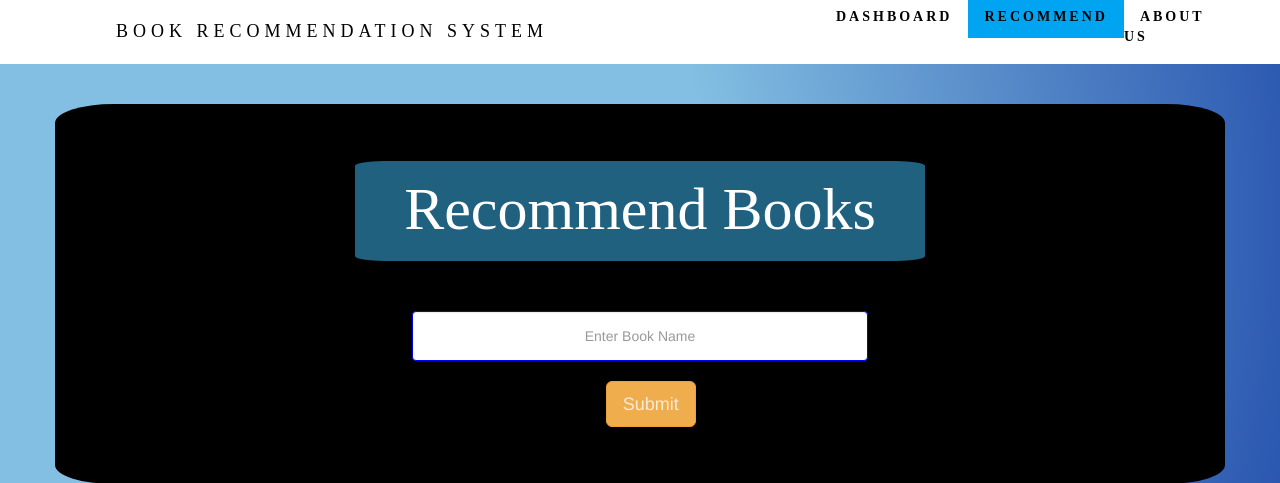
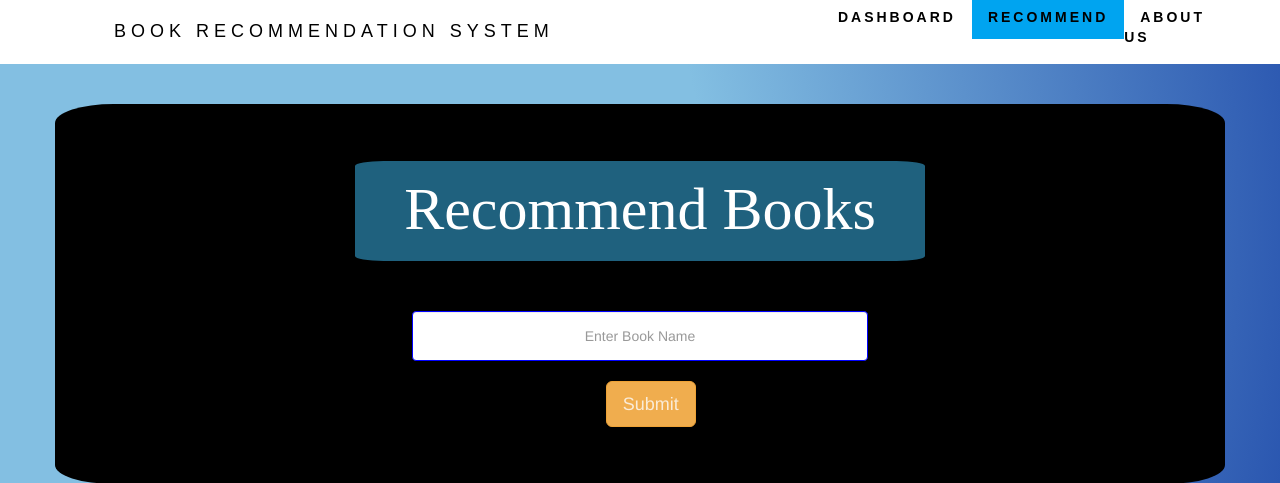
Before and after one commit to iampranjul/book-recommender-system, a Flask app: page /recommend in a window 1280 px wide. Shown: the top 483 px of the page. Run offline with Flask 2, Linux system fonts and the light colour scheme; parts of the project's set-up code (start-up, migrations or seed data) failed here and were passed over; some libraries are stand-ins or nearby versions.

Commit message:
Update recommend.html

```diff
--- a/templates/recommend.html
+++ b/templates/recommend.html
@@ -47,7 +47,7 @@ min-height: 8vh;
 
 background-color: rgb(255, 255, 255);
 
-font-family: "Lucida Handwriting";
+font-family: "Montserrat", sans-serif;
 
 }
 
@@ -60,7 +60,6 @@ text-transform: uppercase;
 letter-spacing: 5px;
 
 font-size: 20px;
-font-family: "Elephant";
 
 }
 
@@ -82,8 +81,8 @@ list-style: none;
 
 .nav-links a {
 
-color: Black;
-font-family: "Lucida Handwriting";
+color: black;
+
 text-decoration: none;
 
 letter-spacing: 3px;
```
